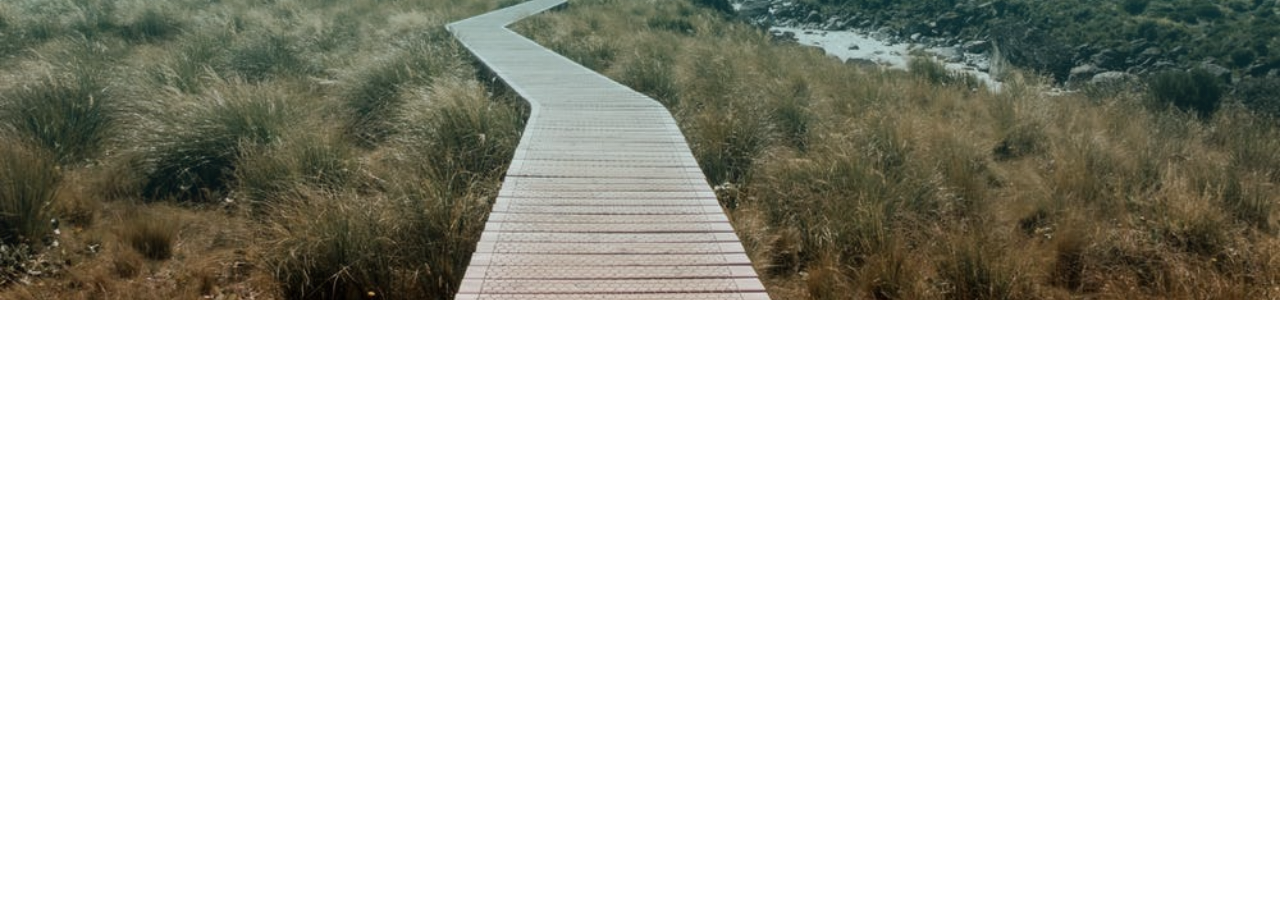
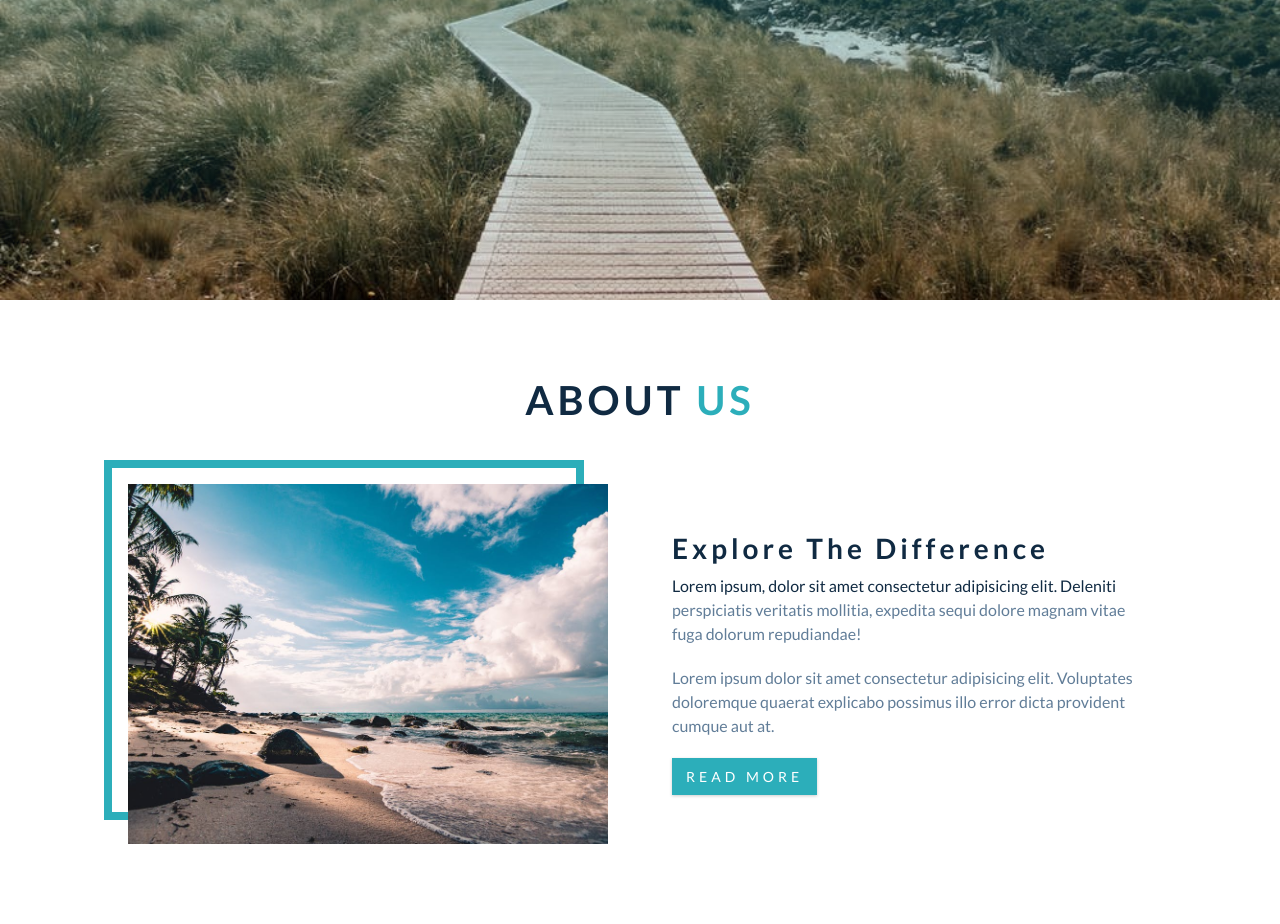
Before and after one commit to acasanova009/WorldCitiesTours, a plain HTML site: page index.html in a window 1280 px wide. Shown: the part 500-1424 px from the top of the page. Before the commit the page ends 800 px from the top, so only its background shows below. Drawn offline with Linux system fonts and the light colour scheme.

Commit message:
about section finished

```diff
--- a/css/styles.css
+++ b/css/styles.css
@@ -51,7 +51,9 @@ Global Styles
 ===============
 */
 
-* {
+*,
+::before,
+::after {
   margin: 0;
   padding: 0;
   box-sizing: border-box;
@@ -146,6 +148,30 @@ p {
   color: var(--clr-primary-1);
   background: var(--clr-primary-8);
 }
+/* General sections */
+.section {
+  padding: 5rem 0;
+}
+.section-title {
+  text-align: center;
+  margin-bottom: 4rem;
+}
+.section-title h2 {
+  text-transform: uppercase;
+}
+.section-title span {
+  color: var(--clr-primary-5);
+}
+.section-center {
+  width: 90vw;
+  margin: 0 auto;
+  max-width: 1170rem;
+}
+@media screen and (min-width: 992px) {
+  .section-center {
+    width: 80vw;
+  }
+}
 
 /*
 ===============
@@ -213,6 +239,48 @@ About
 /* title add to globals */
 /* section center add to globals */
 
+.about-center {
+  /* display: flex; */
+  /* background-color: red; */
+}
+.about-img {
+  /* background-color: blue; */
+}
+.about-info {
+  /* background-color: chartreuse; */
+  margin-bottom: 2rem;
+}
+@media screen and (min-width: 992px) {
+  .about-center {
+    display: flex;
+    justify-content: space-between;
+    flex-wrap: wrap;
+  }
+  .about-img,
+  .about-info {
+    flex: 0 0 calc(50% - 2rem);
+    margin-bottom: 0;
+    align-self: center;
+  }
+}
+@media screen and (min-width: 1170px) {
+  /* The before and after elements do no inherit *{} values */
+  .about-img::before {
+    content: "";
+    position: absolute;
+    width: 100%;
+    height: 100%;
+    border: 0.5rem solid var(--clr-primary-5);
+    top: -1.5rem;
+    left: -1.5rem;
+  }
+  .about-img {
+    position: relative;
+  }
+  .about-photo {
+    position: relative;
+  }
+}
 /*
 ===============
 Services
@@ -241,4 +309,4 @@ Gallery
 ===============
 Footer
 ===============
-*/
+*/ ;
--- a/index.html
+++ b/index.html
@@ -38,6 +38,31 @@
     <!-- end of header  -->
 
     <!-- about section -->
+    <section class="section" id="about">
+      <div class="section-title">
+        <h2>about <span>us</span></h2>
+      </div>
+      <div class="section-center about-center">
+        <article class="about-img">
+          <img src="./images/about.jpeg" alt="awesome" class="about-photo" />
+        </article>
+        <article class="about-info">
+          <h3>explore the difference</h3>
+          Lorem ipsum, dolor sit amet consectetur adipisicing elit. Deleniti
+          <p>
+            perspiciatis veritatis mollitia, expedita sequi dolore magnam vitae
+            fuga dolorum repudiandae!
+          </p>
+          <p>
+            Lorem ipsum dolor sit amet consectetur adipisicing elit. Voluptates
+            doloremque quaerat explicabo possimus illo error dicta provident
+            cumque aut at.
+          </p>
+          <a href="#" class="btn">read more</a>
+        </article>
+      </div>
+    </section>
+
     <!-- end of about section -->
 
     <!-- services -->
```
